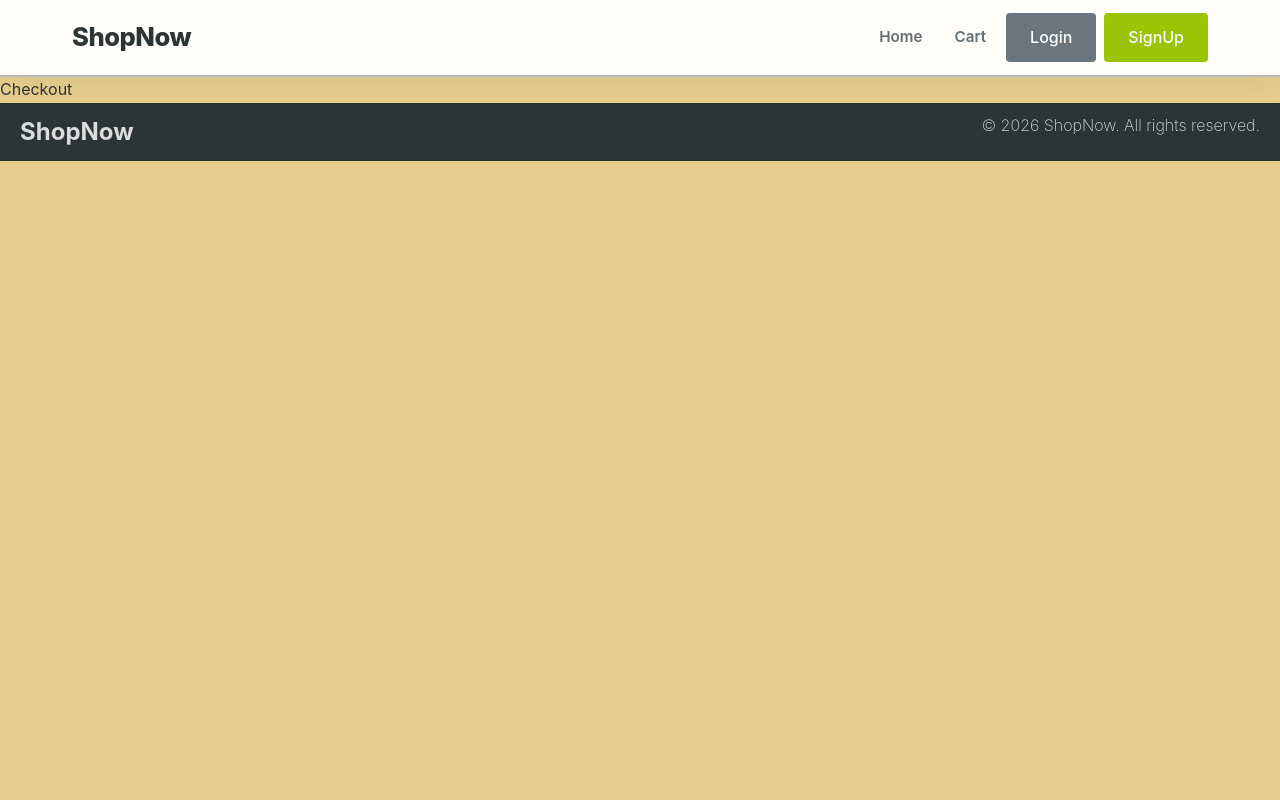
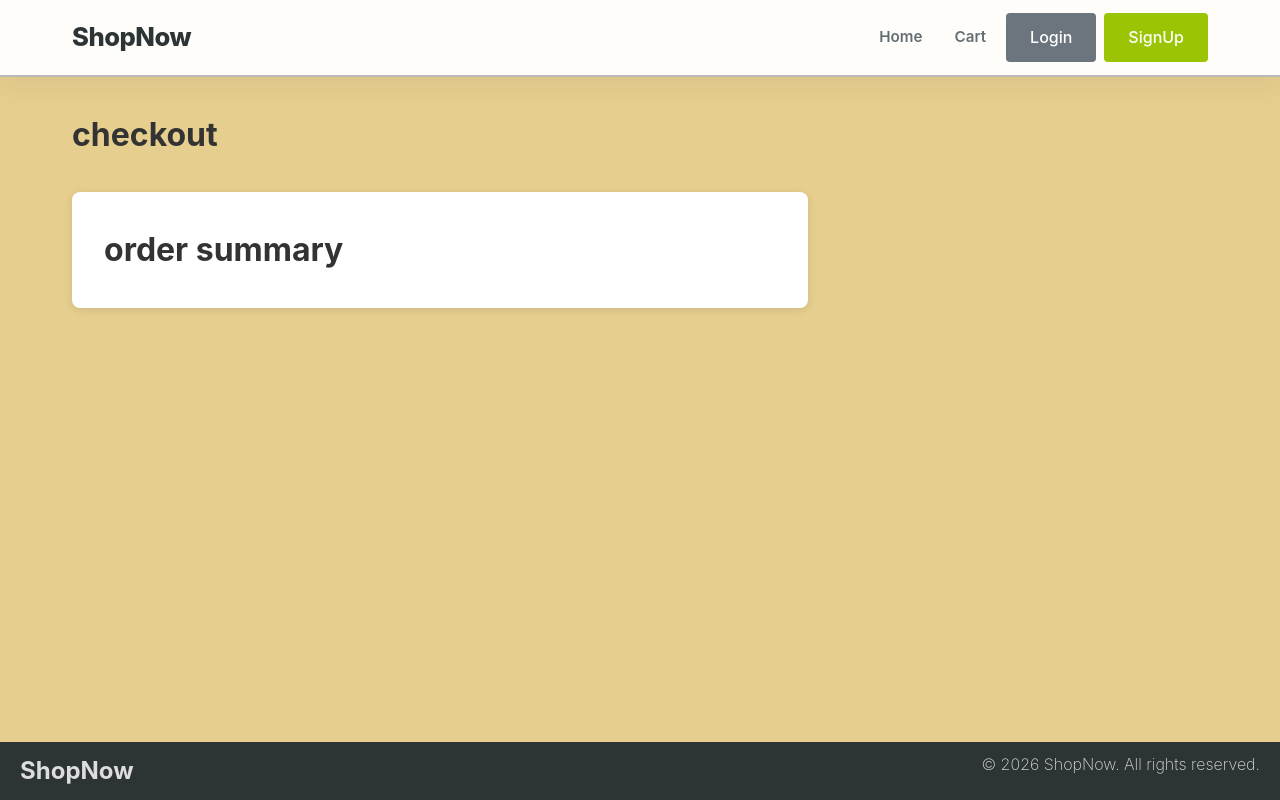
Before and after one commit to wainaina-mwangi/E-web, a React (Vite) app: page /checkout in a window 1280 px wide. Built offline with nearby package versions, Linux system fonts and the light colour scheme.

Commit message:
finalizing the checkout page

```diff
--- a/src/pages/Checkout.jsx
+++ b/src/pages/Checkout.jsx
@@ -1,8 +1,19 @@
 import React from 'react'
+import { useCart } from "../Context/cartContext";
 
 function Checkout() {
+  const {}=useCart();
   return (
-    <div>Checkout</div>
+    <div className='page'>
+      <div className='container'>
+     <h1 className='page-title'>checkout</h1>
+     <div className='checkout-container'>
+      <div className='checkout-items'>
+        <h1>order summary</h1>
+      </div>
+     </div>
+      </div>
+    </div>
   )
 }
 
```
